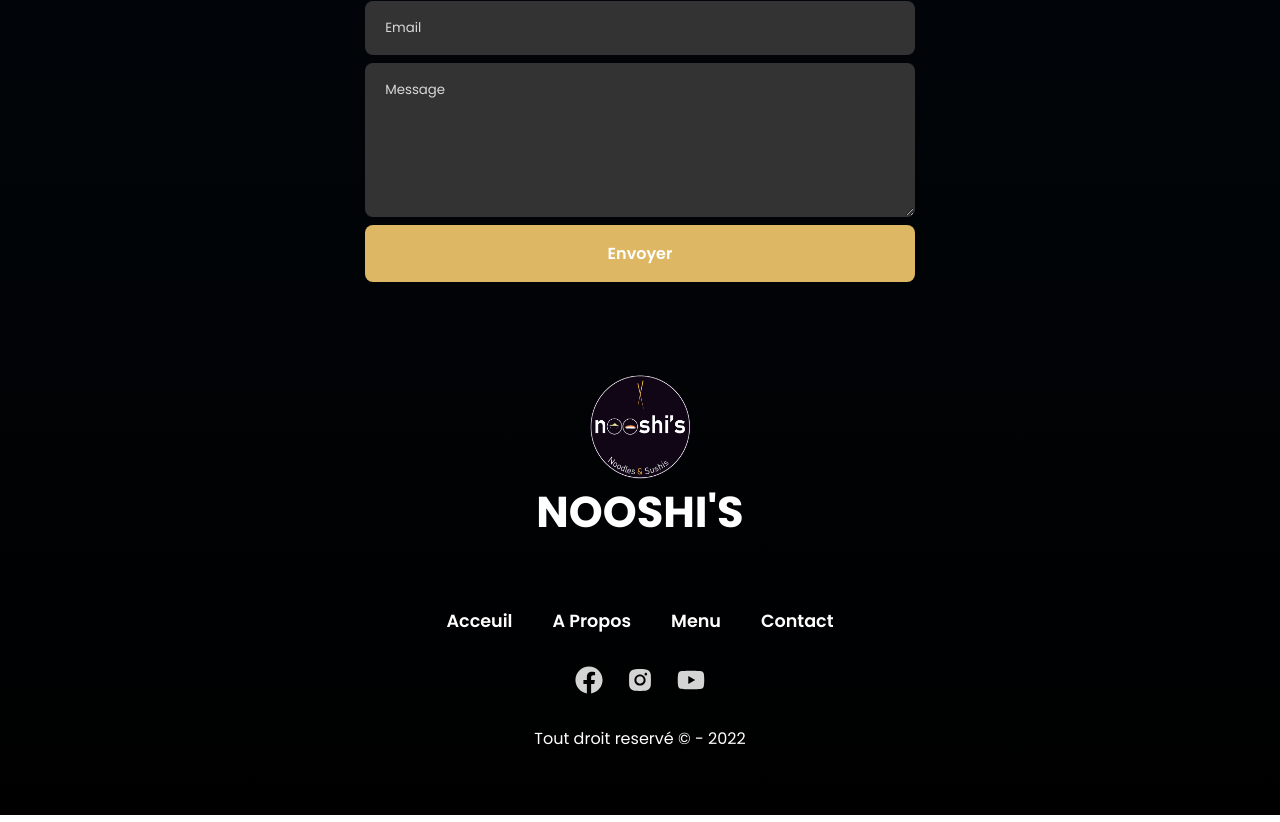
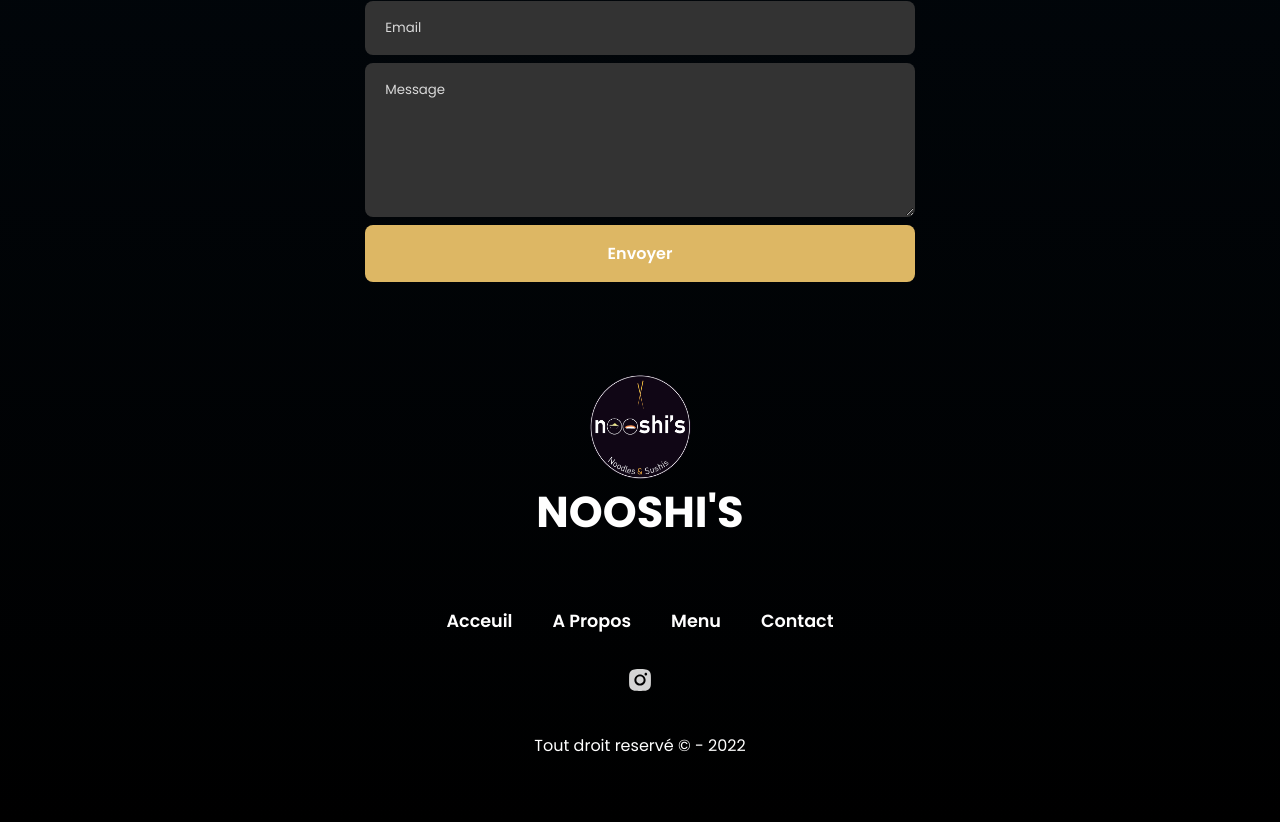
Before and after one commit to cino77940/Nooshis_react, a Next.js app: page / in a window 1280 px wide. Shown: the part 3414-4236 px from the top of the page. Built offline with nearby package versions, Linux system fonts and the light colour scheme.

Commit message:
social link added

```diff
--- a/sections/Footer.js
+++ b/sections/Footer.js
@@ -1,6 +1,7 @@
 import Link from 'next/link'
 import Image from 'next/image'
-import { FaFacebook, FaYoutube } from 'react-icons/fa'
+import { FaFacebook} from 'react-icons/fa'
+import { FaYoutube } from 'react-icons/fa'
 import { AiFillInstagram } from 'react-icons/ai'
 import styles from './Footer.module.css'
 
@@ -16,9 +17,10 @@ export default function Footer() {
                 <li><Link href="/contact">Contact</Link></li>
             </ul>
             <div className={styles.social}>
-                <FaFacebook style={{ color: "var(--text-gray)" }} size={28} />
-                <AiFillInstagram style={{ color: "var(--text-gray)" }} size={28} />
-                <FaYoutube style={{ color: "var(--text-gray)" }} size={28} />
+
+            {/* <a href="#"><FaFacebook style={{ color: "var(--text-gray)" }} size={28} /></a> */}
+            <a href="https://www.instagram.com/nooshis_ns"><AiFillInstagram style={{ color: "var(--text-gray)" }} size={28} /></a>
+            {/* <a href="#"><FaYoutube style={{ color: "var(--text-gray)" }} size={28} /></a> */}
             </div>
 
             <p>Tout droit reservé © - 2022</p>
--- a/sections/Footer.module.css
+++ b/sections/Footer.module.css
@@ -24,9 +24,9 @@
 }
 
 #footer>.social {
-    width: 130px;
+    width: 150px;
     display: flex;
-    justify-content: space-between;
+    justify-content: center;
     padding: 2rem 0;
 }
 
```
